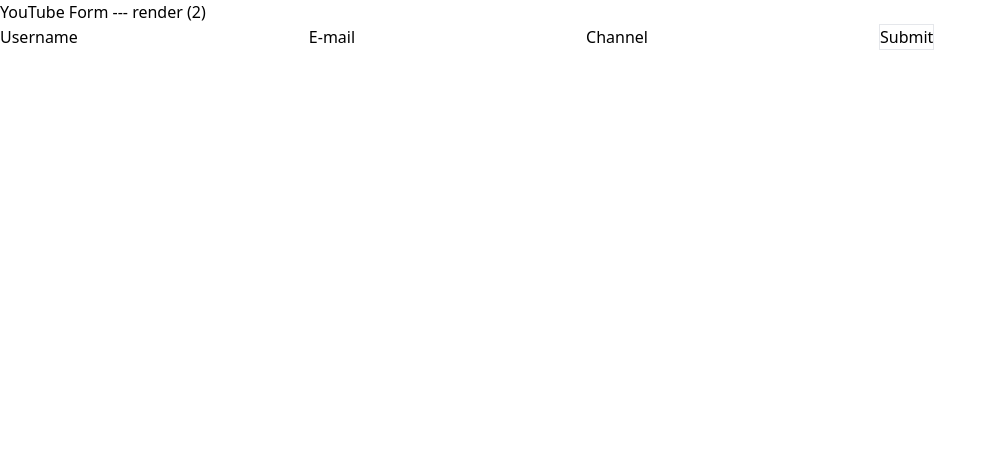
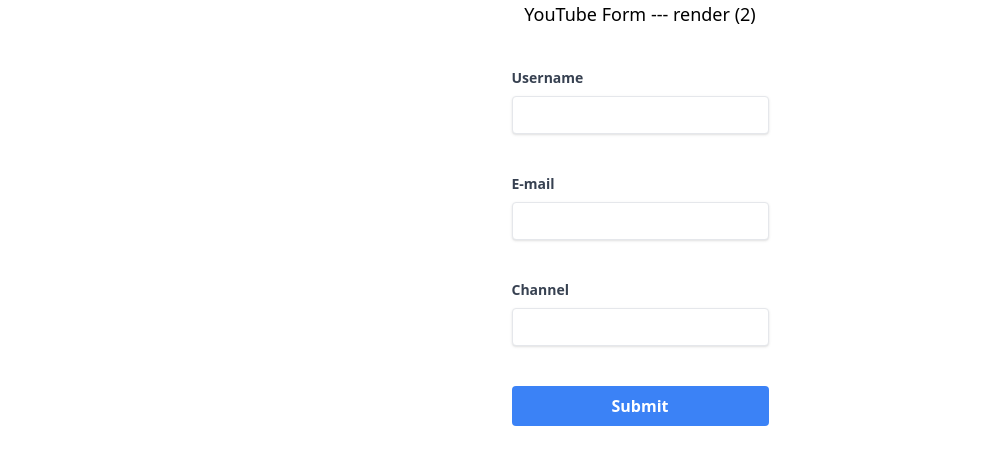
Before and after one commit to gitsoufiane/react-hook-form, a React (Vite) app: page / in a window 1280 px wide. Shown: the top 464 px of the page, without its empty margins (0-997 px from the left). Built offline with nearby package versions, Linux system fonts and the light colour scheme.

Commit message:
form error

```diff
--- a/src/components/YoutubeForm.tsx
+++ b/src/components/YoutubeForm.tsx
@@ -9,7 +9,12 @@ type FormValues = {
   channel: string;
 };
 export function YoutubeForm() {
-  const { register, control, handleSubmit } = useForm<FormValues>();
+  const {
+    register,
+    control,
+    handleSubmit,
+    formState: { errors },
+  } = useForm<FormValues>();
   renderCount++;
 
   const onSubmit = (data: FormValues) => {
@@ -17,14 +22,24 @@ export function YoutubeForm() {
   };
 
   return (
+    <div className="container flex flex-col gap-10 items-center">
+      <h1 className="text-lg">YouTube Form --- render ({renderCount})</h1>
+      <form
+        onSubmit={handleSubmit(onSubmit)}
+        noValidate
+        className="flex flex-col gap-10"
+      >
         <div>
-      <h1>YouTube Form --- render ({renderCount})</h1>
-
-      <form onSubmit={handleSubmit(onSubmit)} noValidate>
-        <label htmlFor="username">Username</label>
+          <label
+            htmlFor="username"
+            className="block text-gray-700 text-sm font-bold mb-2"
+          >
+            Username
+          </label>
           <input
             type="text"
             id="username"
+            className="shadow appearance-none border rounded w-full py-2 px-3 text-gray-700 leading-tight focus:outline-none focus:shadow-outline"
             {...register("username", {
               required: {
                 value: true,
@@ -32,11 +47,21 @@ export function YoutubeForm() {
               },
             })}
           />
-
-        <label htmlFor="email">E-mail</label>
+          <p className="text-red-500 text-xs italic">
+            {errors.username?.message}
+          </p>
+        </div>
+        <div>
+          <label
+            htmlFor="email"
+            className="block text-gray-700 text-sm font-bold mb-2"
+          >
+            E-mail
+          </label>
           <input
             type="email"
             id="email"
+            className="shadow appearance-none border rounded w-full py-2 px-3 text-gray-700 leading-tight focus:outline-none focus:shadow-outline"
             {...register("email", {
               pattern: {
                 value:
@@ -45,11 +70,30 @@ export function YoutubeForm() {
               },
             })}
           />
+          <p className="text-red-500 text-xs italic">{errors.email?.message}</p>
+        </div>
+        <div>
+          {" "}
+          <label
+            htmlFor="channel"
+            className="block text-gray-700 text-sm font-bold mb-2"
+          >
+            Channel
+          </label>
+          <input
+            type="text"
+            id="channel"
+            className="shadow appearance-none border rounded w-full py-2 px-3 text-gray-700 leading-tight focus:outline-none focus:shadow-outline"
+            {...register("channel")}
+          />
+          <p className="text-red-500 text-xs italic">
+            {errors.channel?.message}
+          </p>
+        </div>
 
-        <label htmlFor="channel">Channel</label>
-        <input type="text" id="channel" {...register("channel")} />
-
-        <button className="border ">Submit</button>
+        <button className="bg-blue-500 hover:bg-blue-700 text-white font-bold py-2 px-4 rounded ">
+          Submit
+        </button>
       </form>
       <DevTool control={control} />
     </div>
```
Lines whose indentation alone changed are shown as unchanged.
